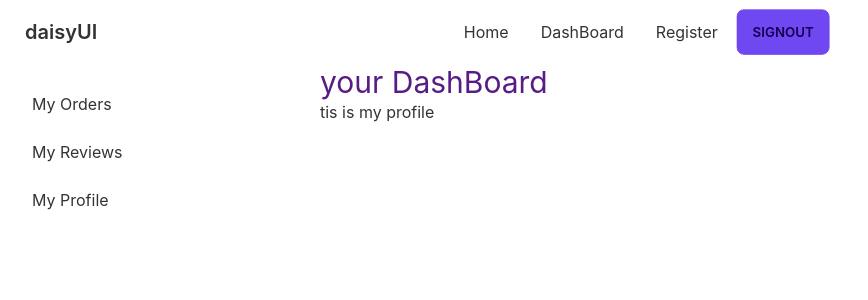
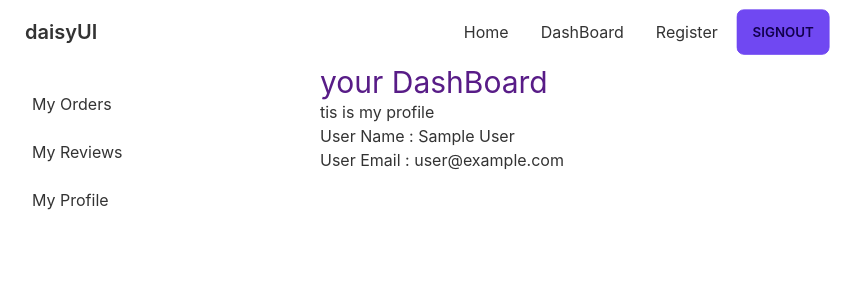
Before and after one commit to Chayanika1/manufacturer-website, a React (Create React App) app: page /DashBoard/MyProfile in a window 1280 px wide. Shown: the top 300 px of the page, without its empty margins (0-868 px from the left). Built offline with nearby package versions, Linux system fonts and the light colour scheme; no server answers; sample sign-in values are in the browser's storage.

Commit message:
added my profile

```diff
--- a/src/Pages/DashBoard/MyOrders.js
+++ b/src/Pages/DashBoard/MyOrders.js
@@ -29,6 +29,7 @@ const MyOrders = () => {
                         <tr>
                             <th> Id</th>
                             <th>Email</th>
+                            <th> User Name</th>
                             <th>Product Name</th>
 
                         </tr>
@@ -38,6 +39,7 @@ const MyOrders = () => {
                             orders.map(order=><tr>
                                 <td>{order._id}</td>
                                 <td>{user ?.email}</td>
+                                <td>{user ?.displayName}</td>
                                 <td>{order.booking}</td>
                                 <td><button onClick={handelPayment} class="btn btn-xs btn-secondary">Pay</button></td>
                                 <td><button class="btn btn-xs btn-error">Cancel</button></td>
--- a/src/Pages/DashBoard/MyProfile.js
+++ b/src/Pages/DashBoard/MyProfile.js
@@ -1,9 +1,15 @@
 import React from 'react';
+import { useAuthState } from 'react-firebase-hooks/auth';
+import auth from '../firebase.init';
 
 const MyProfile = () => {
+    const [user] = useAuthState(auth);
+
     return (
         <div>
             <h6>tis is  my profile</h6>
+            <h1> User Name : {user  ?. displayName}</h1>
+            <h2>User Email : {user?.email}</h2>
 
         </div>
     );
--- a/src/Pages/DashBoard/MyReview.js
+++ b/src/Pages/DashBoard/MyReview.js
@@ -35,6 +35,7 @@ const MyReview = () => {
                         <input type="text" placeholder="Your Comment" {...register("comment")}class="input w-full max-w-xs" />
                         <input type="text" placeholder="Your Rating"{...register("rating")} class="input w-full max-w-xs" />
                         <input type="text" placeholder="Your img url" {...register("img")}class="input w-full max-w-xs" />
+                        <input type="file" placeholder="Your img url" {...register("img")}class="input w-full max-w-xs" />
 
                         <button class="btn">Add Comment</button>
                     </div>
--- a/src/Pages/Purchases/Purchase.js
+++ b/src/Pages/Purchases/Purchase.js
@@ -43,6 +43,7 @@ const Purchase = () => {
 
         const booking = {
             bookingId: items._id,
+            name: user.displayName,
             booking: items.name,
             buyer: user.email,
             phone: e.target.phone.value
--- a/src/Pages/Register/Register.js
+++ b/src/Pages/Register/Register.js
@@ -26,18 +26,13 @@ const Register = () => {
         console.log(user );
     }
     const handleRegister = async (data) => {
-        await updateProfile({ displayName: data.name });
+        await updateProfile({ displayName: data?.name });
 
         await createUserWithEmailAndPassword(data.email, data.password);
         console.log(data.name)
         navigate('/Home')
 
     }
-
-
-
-
-
 
 return (
     <div className='flex justify-center h-screen items-center'>
```
